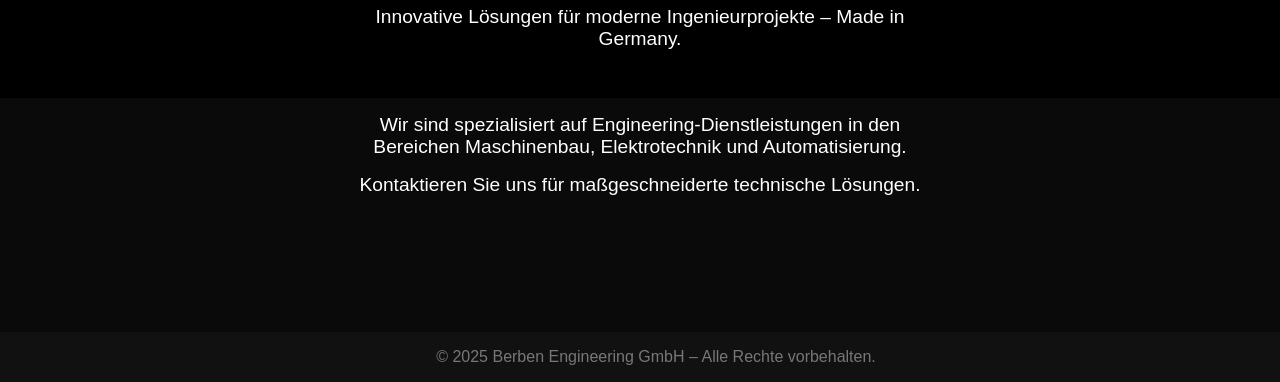
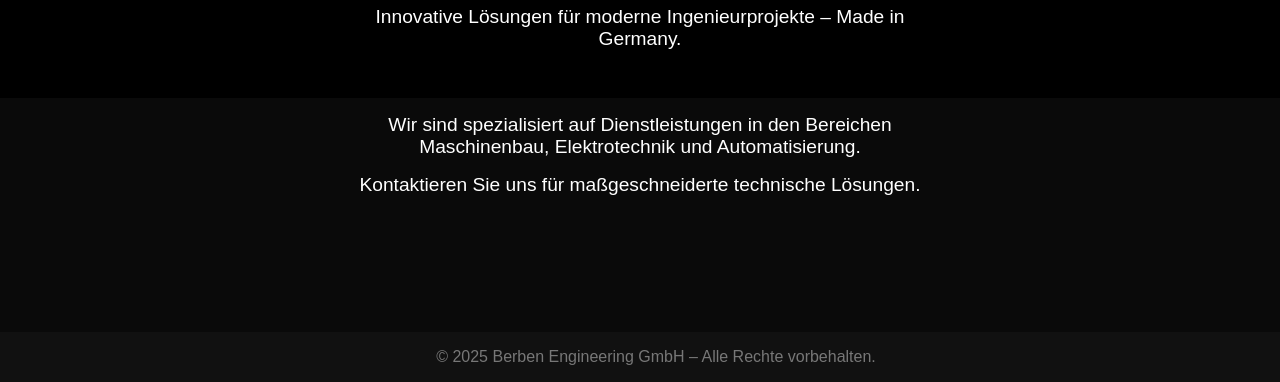
Before and after one commit to Berben93/meine-website, a plain HTML site: page index.html in a window 1280 px wide. Shown: the part 418-800 px from the top of the page. Drawn offline with Linux system fonts and the light colour scheme.

Commit message:
Update index.html

```diff
--- a/index.html
+++ b/index.html
@@ -48,7 +48,7 @@
         <p>Innovative Lösungen für moderne Ingenieurprojekte – Made in Germany.</p>
     </header>
     <main>
-        <p>Wir sind spezialisiert auf Engineering-Dienstleistungen in den Bereichen Maschinenbau, Elektrotechnik und Automatisierung.</p>
+        <p>Wir sind spezialisiert auf Dienstleistungen in den Bereichen Maschinenbau, Elektrotechnik und Automatisierung.</p>
         <p>Kontaktieren Sie uns für maßgeschneiderte technische Lösungen.</p>
     </main>
     <footer>
```
